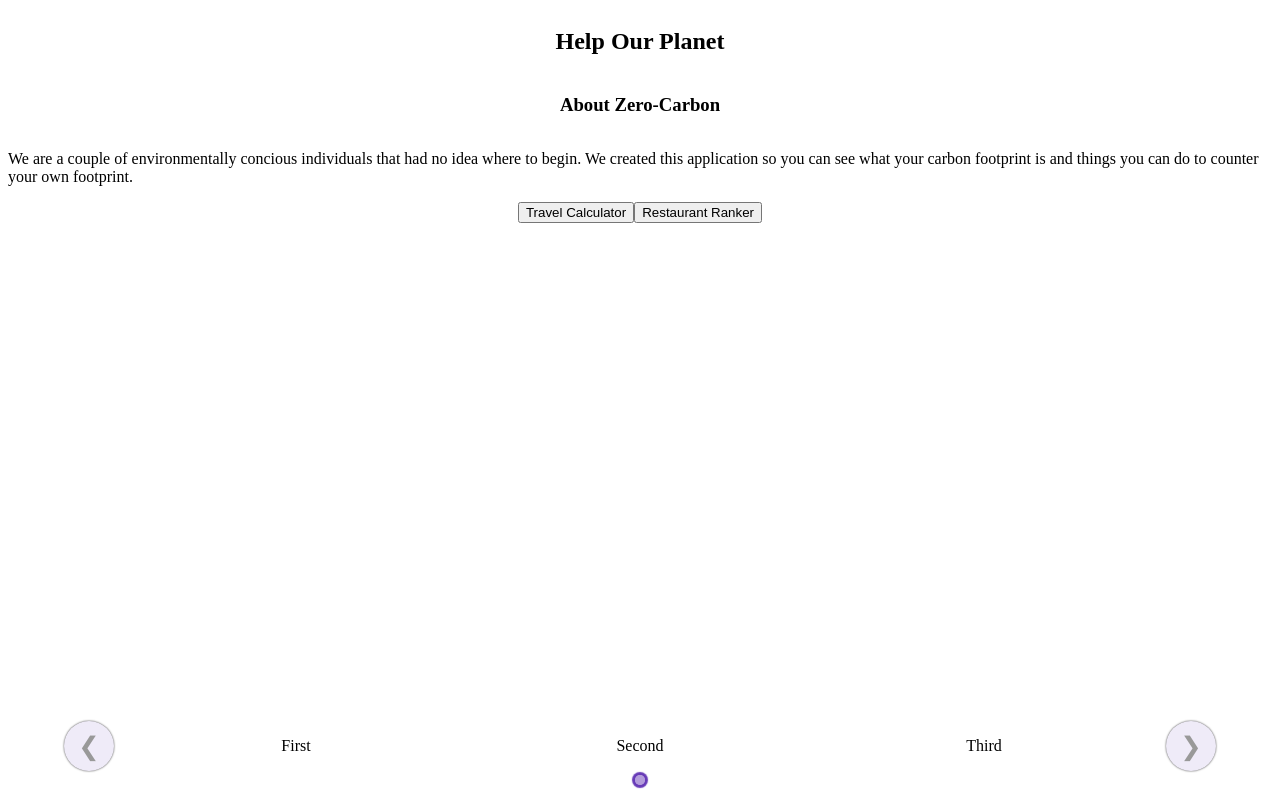
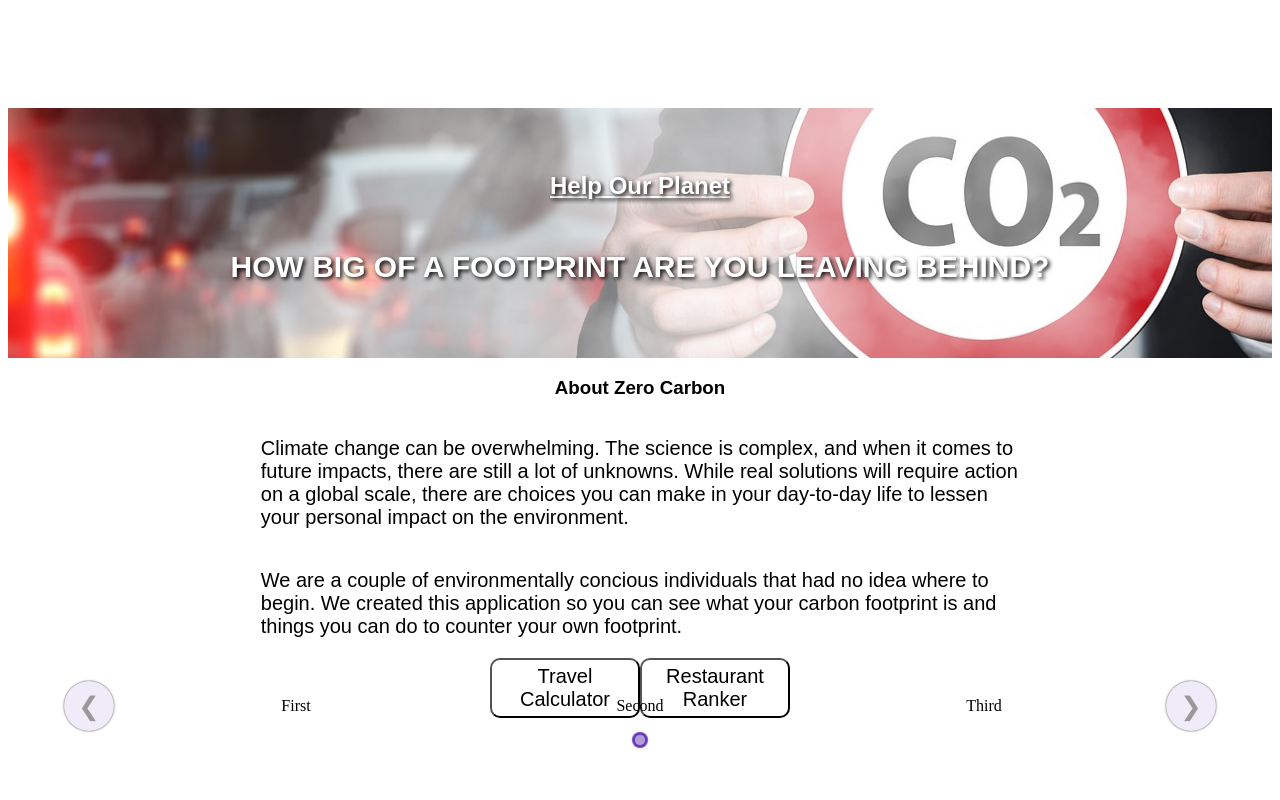
Before and after one commit to acyg2212/zero-carbon, a React (Create React App) app in the folder zero-carbon/: page / in a window 1280 px wide. Built offline with nearby package versions, Linux system fonts and the light colour scheme.

Commit message:
splash page styled

```diff
--- a/zero-carbon/src/components/Modals/TravelCalculator.js
+++ b/zero-carbon/src/components/Modals/TravelCalculator.js
@@ -158,7 +158,7 @@ const TravelCalculator = () => {
         setFoorprint(carbon.toFixed(2))
     }
     return (
-        <div>
+        <div className="travel-container">
             <form onSubmit={searchBarFunction}>
                 <input type='text' placeholder="destination" onChange={(e) => setSearchValue(e.target.value)} />
                 <button type="submit">Search</button>
--- a/zero-carbon/src/components/SplashPage.js
+++ b/zero-carbon/src/components/SplashPage.js
@@ -3,6 +3,7 @@ import Modal from 'react-modal';
 import Carousel from 'react-elastic-carousel'
 import TravelCalculator from './Modals/TravelCalculator';
 import RestaurantRanker from './Modals/RestaurantRanker';
+import carbonFootprint from '../assets/carbon-footprint.jpg';
 
 const customStyles = {
     content: {
@@ -53,15 +54,23 @@ const SplashPage = () => {
                 {modal === 'restaurant' ? <RestaurantRanker /> : <TravelCalculator />}
             </Modal>
             <div className="introduction-div">
-                <h2>Help Our Planet</h2>
-                <h3>About Zero-Carbon</h3>
-                <p>We are a couple of environmentally concious individuals that had
+                <div className="header-div">
+                    <h2 className="splash-page-h2-div">Help Our Planet</h2>
+                    <h3 className="splash-page-h3-div">How big of a footprint are you leaving behind?</h3>
+                </div>
+                <h3>About Zero Carbon</h3>
+                <p className="splash-page-p">Climate change can be overwhelming. The science is complex,
+                and when it comes to future impacts, there are still a lot
+                of unknowns. While real solutions will require action on a
+                global scale, there are choices you can make in your day-to-day
+                    life to lessen your personal impact on the environment.</p>
+                <p className="splash-page-p">We are a couple of environmentally concious individuals that had
                 no idea where to begin. We created this application so you can see what
                 your carbon footprint is and things you can do to counter your own footprint.
             </p>
                 <div className="button-div">
-                    <button onClick={clickHandler} value="travel">Travel Calculator</button>
-                    <button onClick={clickHandler} value="restaurant">Restaurant Ranker</button>
+                    <button className="splash-page-button" onClick={clickHandler} value="travel">Travel Calculator</button>
+                    <button className="splash-page-button" onClick={clickHandler} value="restaurant">Restaurant Ranker</button>
                 </div>
 
                 <div className="carousel-div">
--- a/zero-carbon/src/index.css
+++ b/zero-carbon/src/index.css
@@ -7,8 +7,9 @@
 
 .carousel-div{
     position: fixed;
-    bottom:10px;
-    width:90%
+    bottom:50px;
+    width:90%;
+    margin-top:25px;
 }
 
 .food-modal{
@@ -25,3 +26,76 @@
 h4{
     text-align: center;
 }
+
+h3{
+    font-family: sans-serif;
+}
+
+.header-div{
+    background-image: url('assets/carbon-footprint.jpg');
+    width: 100%;
+    display: flex;
+    flex-direction: column;
+    align-items: center;
+    font-family: sans-serif;
+    margin-top: 100px;
+    height: 250px;
+    background-position: center center;
+    background-size: cover;
+    justify-content: center;
+    margin-left:0px;
+    margin-right:0px;
+}
+
+.splash-page-h2-div{
+    text-decoration: underline;
+    color: white;
+    text-shadow: 2px 2px 4px black;
+}
+
+.splash-page-h3-div{
+    text-transform: uppercase;
+    color: white;
+    font-size: 30px;
+    text-shadow: 2px 2px 4px black;
+}
+
+.splash-page-p{
+    font-family: sans-serif;
+    width:60%;
+    font-size: 20px;
+}
+
+.splash-page-button{
+    background-color: white;
+    height:60px;
+    width:150px;
+    font-size:20px;
+    border-radius:10px;
+    font-family: sans-serif;
+
+}
+
+.splash-page-button:hover{
+    background-color: grey;
+}
+
+.splash-page-button:focus{
+    outline: none;
+}
+
+/* travel calculator */
+
+.travel-container{
+    display: flex;
+    flex-direction: column;
+    justify-content: center;
+    align-items: center;
+}
+
+.calculator{
+    display: flex;
+    flex-direction: column;
+    justify-content: center;
+    align-items: center;
+}
```
Also changed, not shown: zero-carbon/src/assets/carbon-footprint.jpg (added), 1 other file (tests, documents, lock files or other folders).
